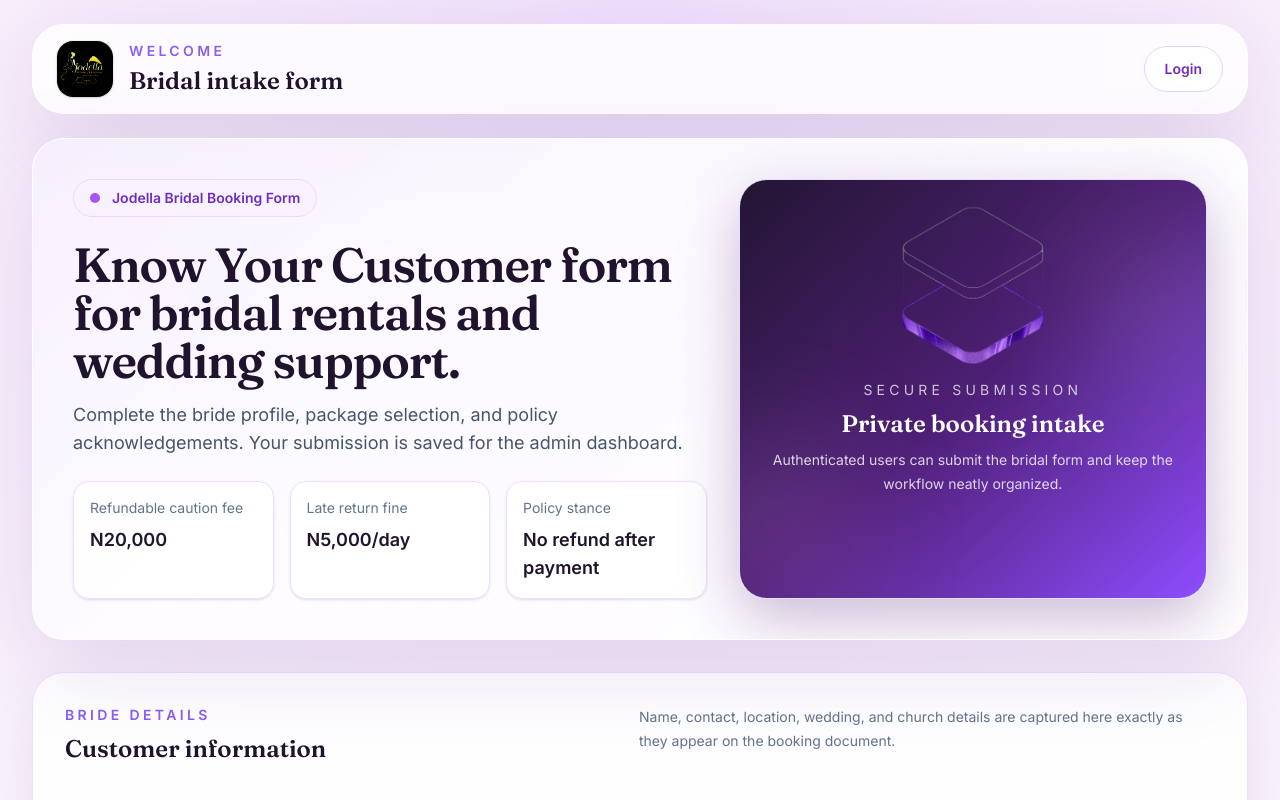
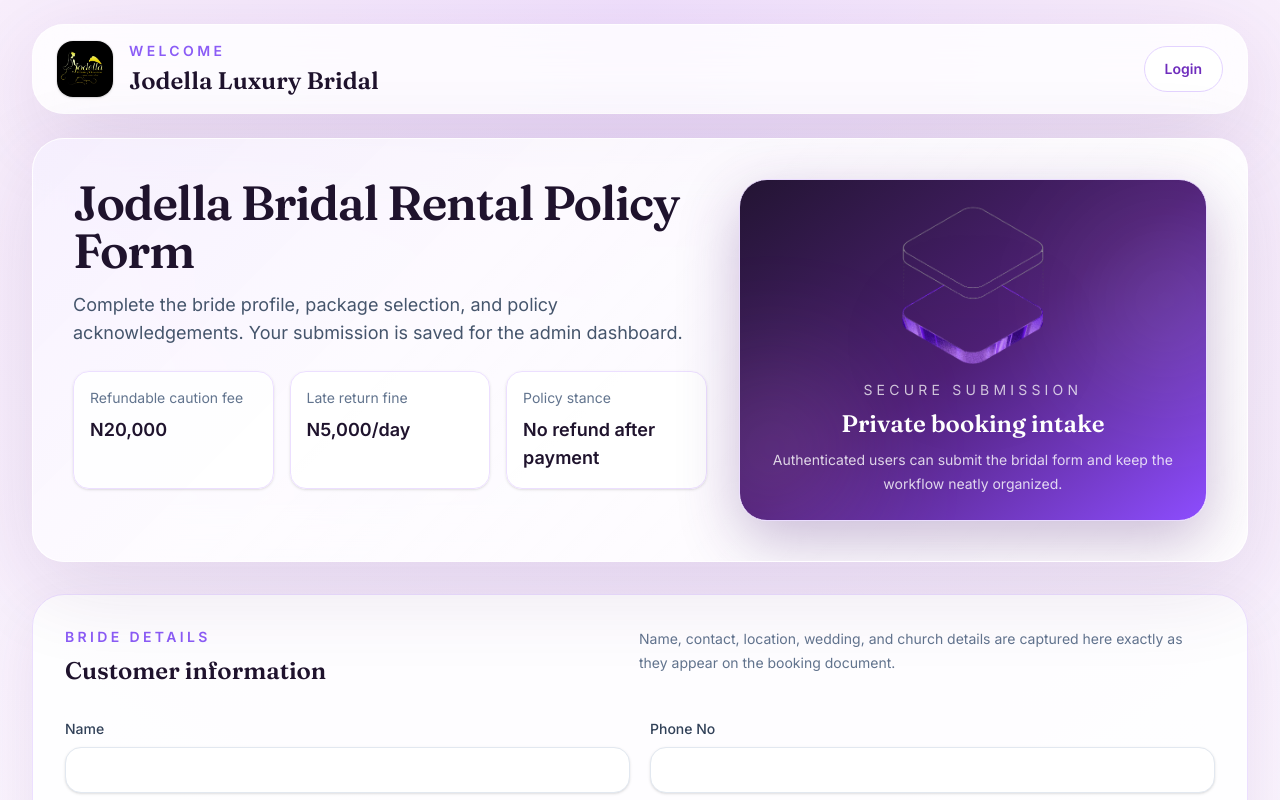
Before and after one commit to mutiu4luv/Jodella-bridals, a React (Vite) app: page / in a window 1280 px wide. Shown: the top 800 px of the page. Built offline with nearby package versions, Linux system fonts and the light colour scheme; no server answers.

Commit message:
updated form

```diff
--- a/src/pages/UserFormPage.tsx
+++ b/src/pages/UserFormPage.tsx
@@ -235,7 +235,7 @@ export default function UserFormPage() {
               <p className="text-sm font-semibold uppercase tracking-[0.24em] text-[#8b5cf6]">
                 Welcome
               </p>
-              <h1 className="mt-1 text-2xl font-semibold text-[#1f132d]">Bridal intake form</h1>
+              <h1 className="mt-1 text-2xl font-semibold text-[#1f132d]">Jodella Luxury Bridal </h1>
             </div>
           </div>
           <div className="flex flex-wrap gap-3">
@@ -253,13 +253,13 @@ export default function UserFormPage() {
           <div className="absolute inset-0 bg-[linear-gradient(135deg,rgba(161,105,255,0.08),transparent_35%,rgba(255,255,255,0.65))]" />
           <div className="relative grid gap-8 p-6 sm:p-8 lg:grid-cols-[1.15fr_0.85fr] lg:p-10">
             <div className="space-y-6">
-              <div className="inline-flex items-center gap-3 rounded-full border border-[#e8d9ff] bg-[#f8f2ff] px-4 py-2 text-sm font-semibold text-[#6f2dbd]">
+              {/* <div className="inline-flex items-center gap-3 rounded-full border border-[#e8d9ff] bg-[#f8f2ff] px-4 py-2 text-sm font-semibold text-[#6f2dbd]">
                 <span className="h-2.5 w-2.5 rounded-full bg-[#a855f7]" />
                 Jodella Bridal Booking Form
-              </div>
+              </div> */}
               <div className="space-y-4">
                 <h2 className="max-w-2xl text-4xl font-semibold tracking-tight text-[#1f132d] sm:text-5xl">
-                  Know Your Customer form for bridal rentals and wedding support.
+                  Jodella Bridal Rental Policy Form
                 </h2>
                 <p className="max-w-2xl text-base leading-7 text-slate-600 sm:text-lg">
                   Complete the bride profile, package selection, and policy acknowledgements. Your
```
